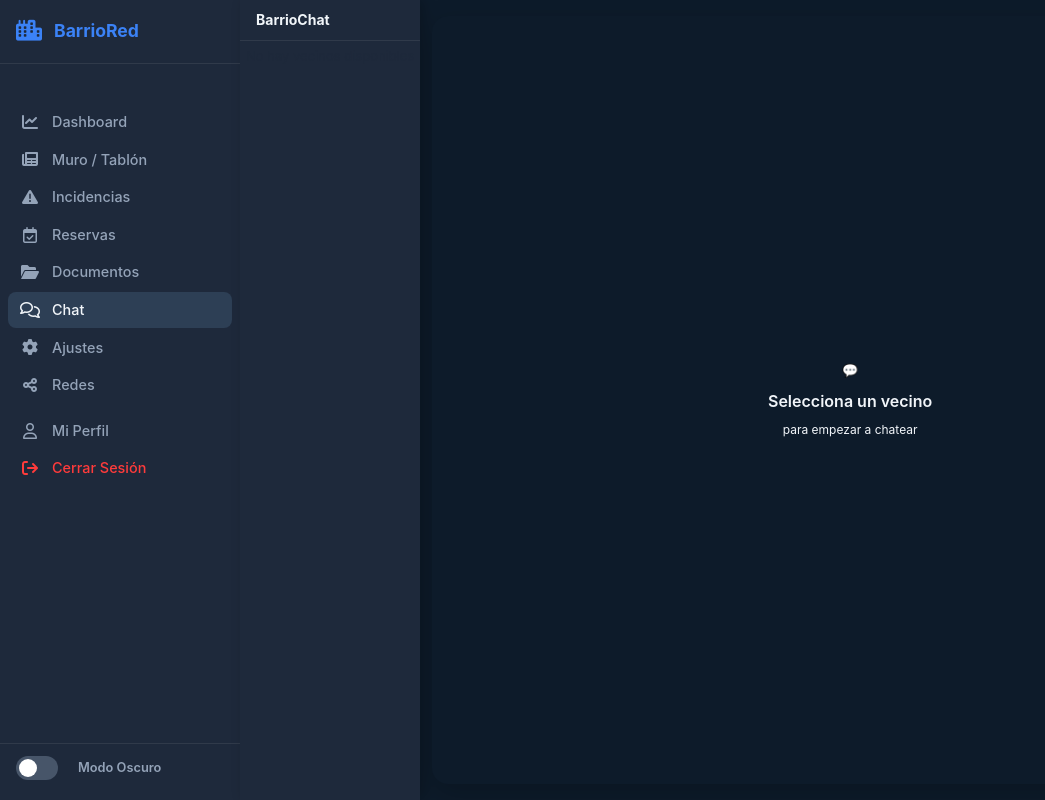
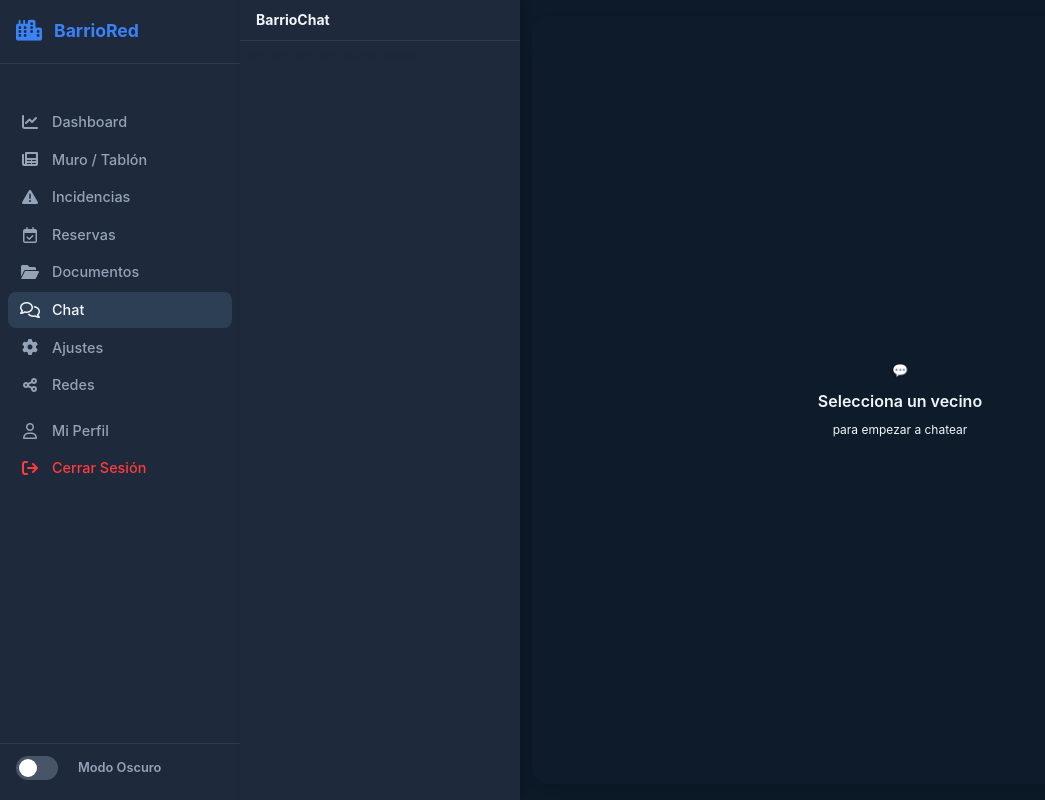
Before and after one commit to Aitor1945/TFG, a React (Vite) app: page /chat in a window 1280 px wide. Shown: the whole page, without its empty margins (0-1045 px from the left). Built offline with nearby package versions, Linux system fonts and the light colour scheme.

Commit message:
correcciones de css

```diff
--- a/src/components/pages/chat.css
+++ b/src/components/pages/chat.css
@@ -19,6 +19,7 @@ html.sidebar-closed .bc-wrapper { left: var(--sidebar-collapsed); }
   flex-direction: column;
   background: var(--bg-sidebar);
   box-shadow: 4px 0 12px rgba(0, 0, 0, 0.2);
+   width: calc(var(--sidebar-width) + 40px);
 }
 .bc-panel-header {
   padding: 12px 16px; /* un poco más compacto */
```
